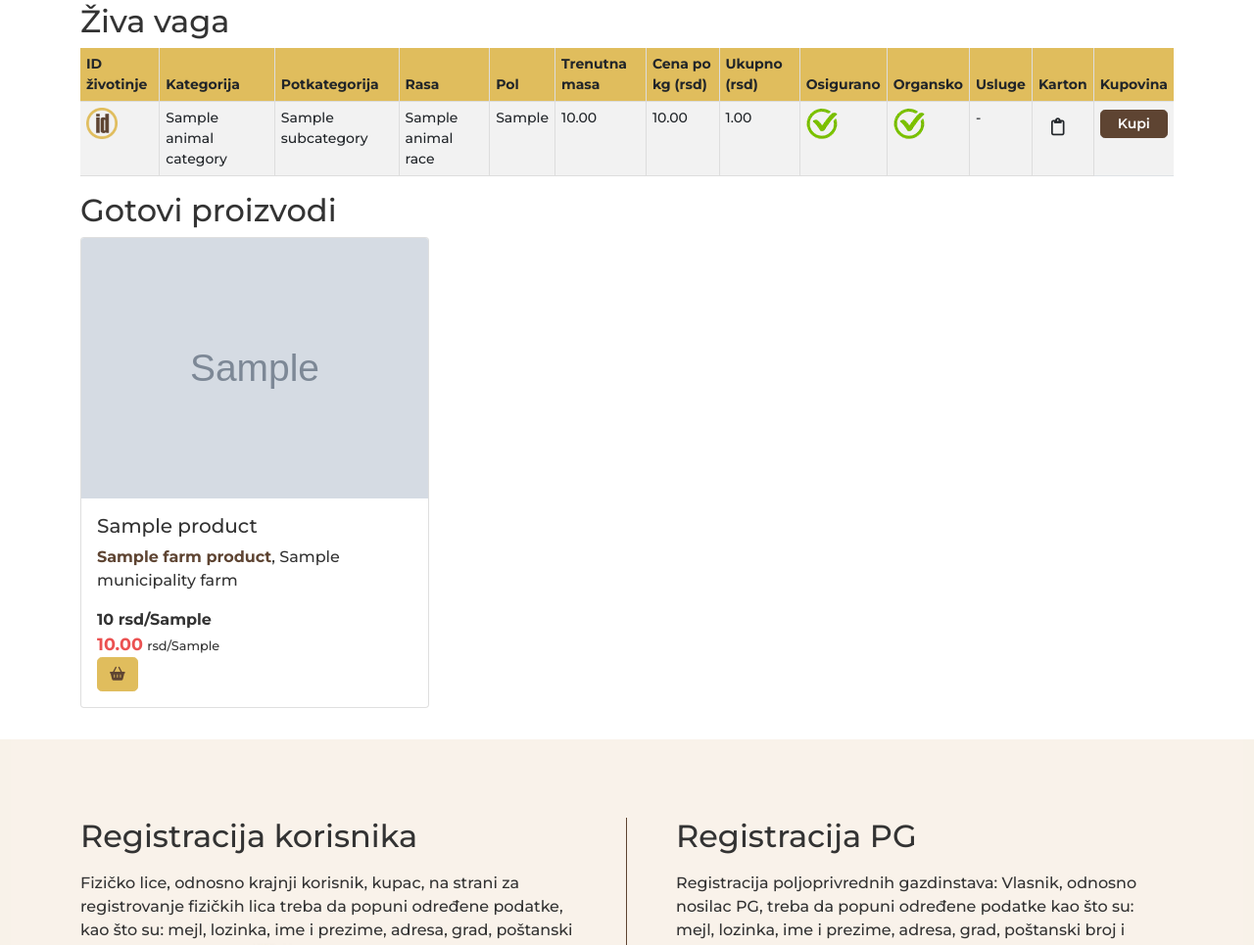
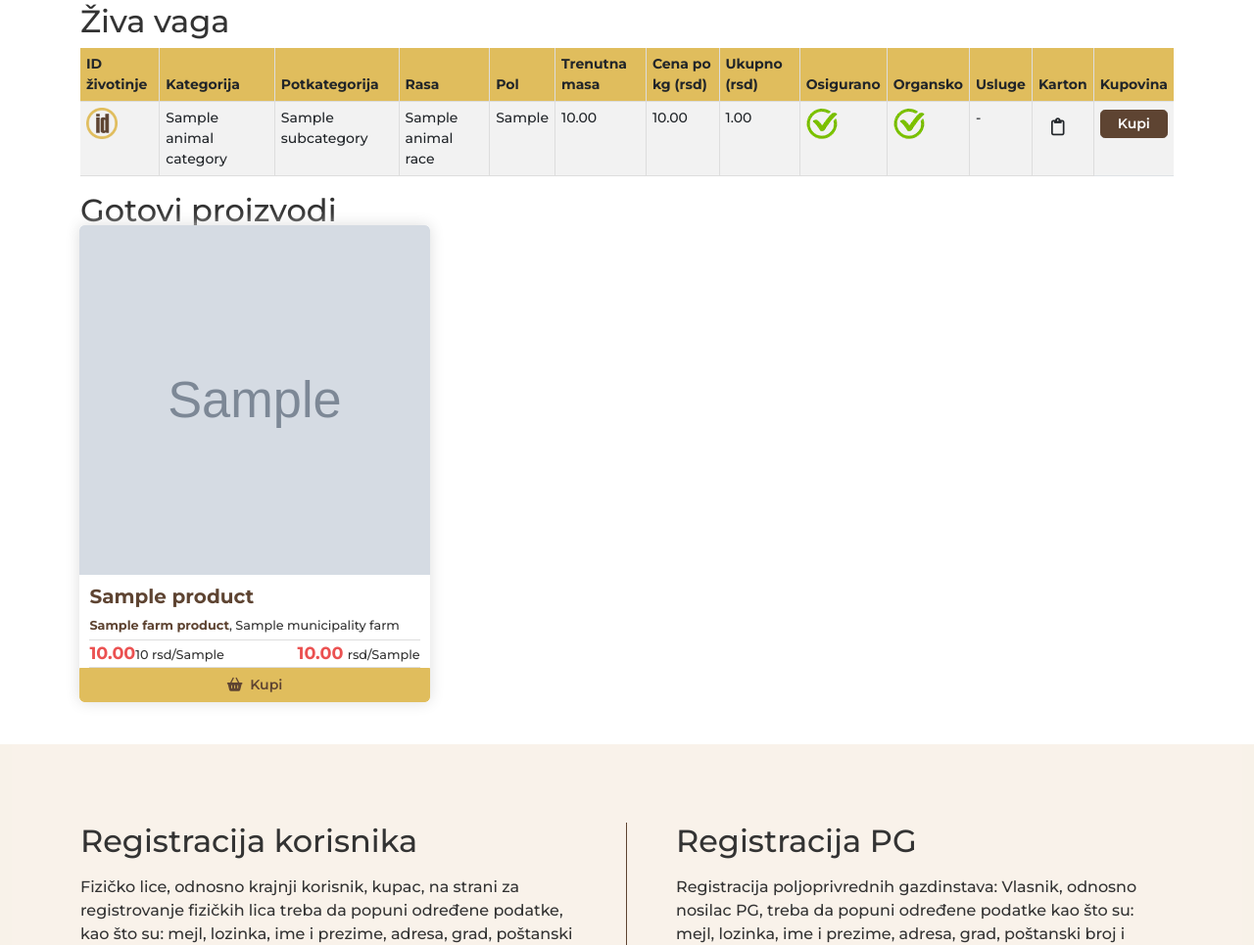
Before and after one commit to miiihaaas/MojeStado, a Python web app: template mojestado/templates/farms/farm_detail.html in a window 1280 px wide. Shown: the part 841-1806 px from the top of the page at 98% size. Run offline with Jinja, Linux system fonts and the light colour scheme; the template is opened without the code that fills it: most values are stand-ins (such as "Sample title", 1, 10 or a date in 2020); grey boxes marked "Sample" are stand-in pictures; some libraries are stand-ins or nearby versions.

Commit message:
Miki-03-04-2025

```diff
--- a/mojestado/templates/farms/farm_detail.html
+++ b/mojestado/templates/farms/farm_detail.html
@@ -228,20 +228,21 @@
                 <div>
                     {% if products %}
                     <h2>Gotovi proizvodi</h2>
-                    <div id="products-container" class="row row-cols-1 row-cols-md-3 g-4 mb-3">
+                    <div id="products-container" class="row row-cols-1 row-cols-md-3 g-4 mb-3 mygridboxes">
                         {% for product in products %}
                         <div class="product-item col">
-                            <div class="card h-100">
-                                <div class="image-wrapper">
+                            <div class="card h-100 noborder">
+                                <a href="{{ url_for('marketplace.product_detail', product_id=product.id) }}" class="image-wrapper square-prod-box">
                                     <img src="/static/product_image/{{ product.product_image }}" class="card-img-top" alt="Slika proizvoda">
-                                </div>
-                                <div class="card-body">
-                                    <h5 class="card-title">{{ product.product_name }}</h5>
-                                    <p class="card-text"><strong><a href="{{ url_for('farms.farm_detail', farm_id=product.farm_id) }}" target="_blank">{{ product.farm_product.farm_name }}</a></strong>, {{ product.farm_product.municipality_farm.municipality_name }}</p>
+                                </a>
+                                <div class="card-body-mine">
+                                    <h5 class="card-title"><a href="{{ url_for('marketplace.product_detail', product_id=product.id) }}">{{ product.product_name }}</a></h5>
+                                    <p class="card-text smaller-text"><strong><a href="{{ url_for('farms.farm_detail', farm_id=product.farm_id) }}" target="_blank">{{ product.farm_product.farm_name }}</a></strong>, {{ product.farm_product.municipality_farm.municipality_name }}</p>
+                                    <div class="d-flex justify-content-between border-tb">
                                         {% if product.unit_of_measurement in ["kom (kg)", "kom (l)"] %}
-                                        <p class="list-price halfbreed"><strong>{{ product.product_price_per_unit }} rsd/kom</strong></p>
+                                            <p class="list-price halfbreed"><strong><span>{{ product.product_price_per_unit }}</span></strong><span class="smaller-text darktext">rsd/kom</span>></p>
                                         {% else %}
-                                        <p class="list-price halfbreed"><strong>{{ product.product_price_per_unit }} rsd/{{product.unit_of_measurement}}</strong></p>
+                                            <p class="list-price halfbreed"><strong><span>{{ "{:.2f}".format(product.product_price_per_unit) }}</span></strong><span class="smaller-text darktext">{{ product.product_price_per_unit }} rsd/{{product.unit_of_measurement}}</span></strong></p>
                                         {% endif %}
                                         {% if product.unit_of_measurement == 'kom (kg)' %}
                                             <p class="list-price halfbreed"><strong><span>{{ "{:.2f}".format(product.product_price_per_kg) }}</span></strong> <span class="smaller-text darktext">rsd/kg</span></p>
@@ -250,8 +251,8 @@
                                         {% else %}
                                             <p class="list-price halfbreed"><strong><span>{{ "{:.2f}".format(product.product_price_per_kg) }}</span></strong> <span class="smaller-text darktext">rsd/{{ product.unit_of_measurement }}</span></p>
                                         {% endif %}
-
-                                    <a href="{{ url_for('marketplace.product_detail', product_id=product.id) }}" class="btn btn-secondary font-size-14"><i class="fa-solid fa-basket-shopping"></i></a>
+                                    </div>
+                                    <a href="{{ url_for('marketplace.product_detail', product_id=product.id) }}" class="btn btn-secondary font-size-14 center-button"><i class="fa-solid fa-basket-shopping"></i> &nbsp;&nbsp;Kupi</a>
                                 </div>
                             </div>
                         </div>
```
Lines whose indentation alone changed are shown as unchanged.
